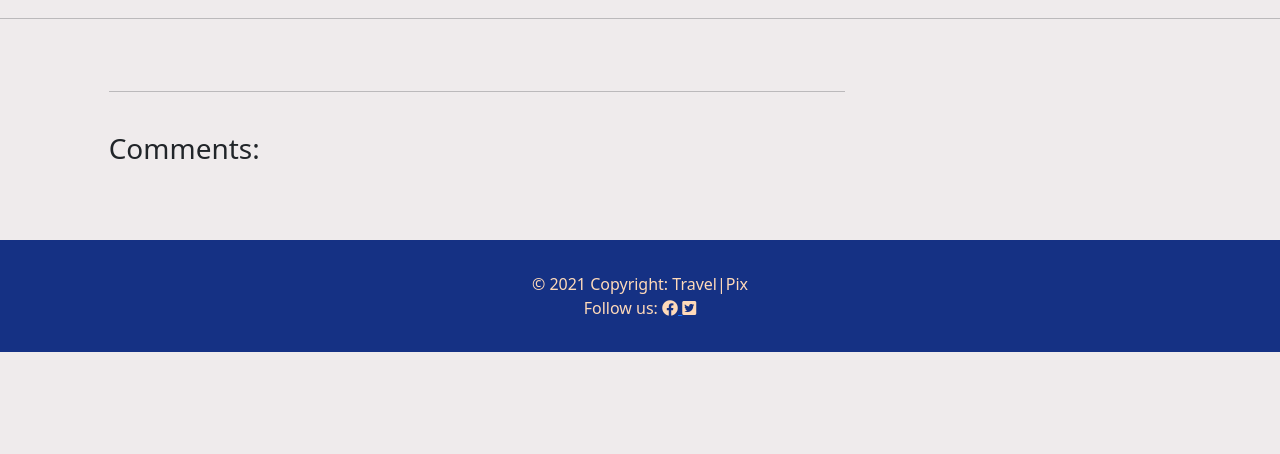
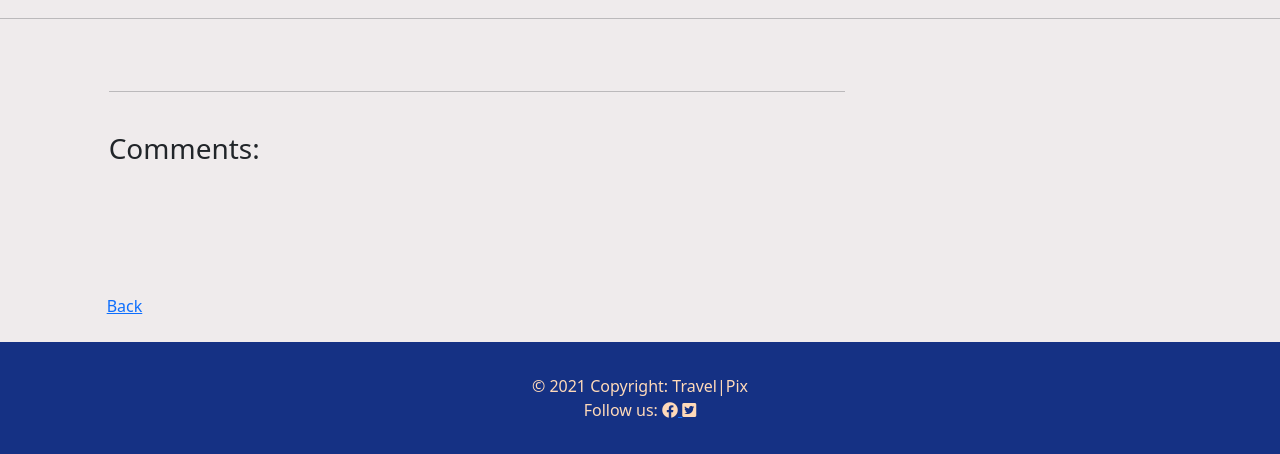
Before and after one commit to Code-Institute-Submissions/MaeveHughes-TravelPix_AprResub, a Django app: template templates/post_detail.html in a window 1280 px wide. Shown: the part 448-902 px from the top of that part. Before the commit the page ends 800 px from the top of that part, so only its background shows below. Run offline with Django 3.2, Linux system fonts and the light colour scheme; the template is opened without the code that fills it, so the values that code supplies are empty; the page is wider than the window, and the part outside it is not shown; some libraries are stand-ins or nearby versions.

Commit message:
Adding a back button to the post detail html

```diff
--- a/templates/post_detail.html
+++ b/templates/post_detail.html
@@ -108,7 +108,11 @@
                 {% endif %}
             </div>
         </div>
+</div>
 
+<br/><br/>
+<div class="col card mb-4  mt-3 left  top offset-md-1">
+    <a href="{% url 'home' %}">Back</a>
 </div>
 
 {% endblock content %}
```
